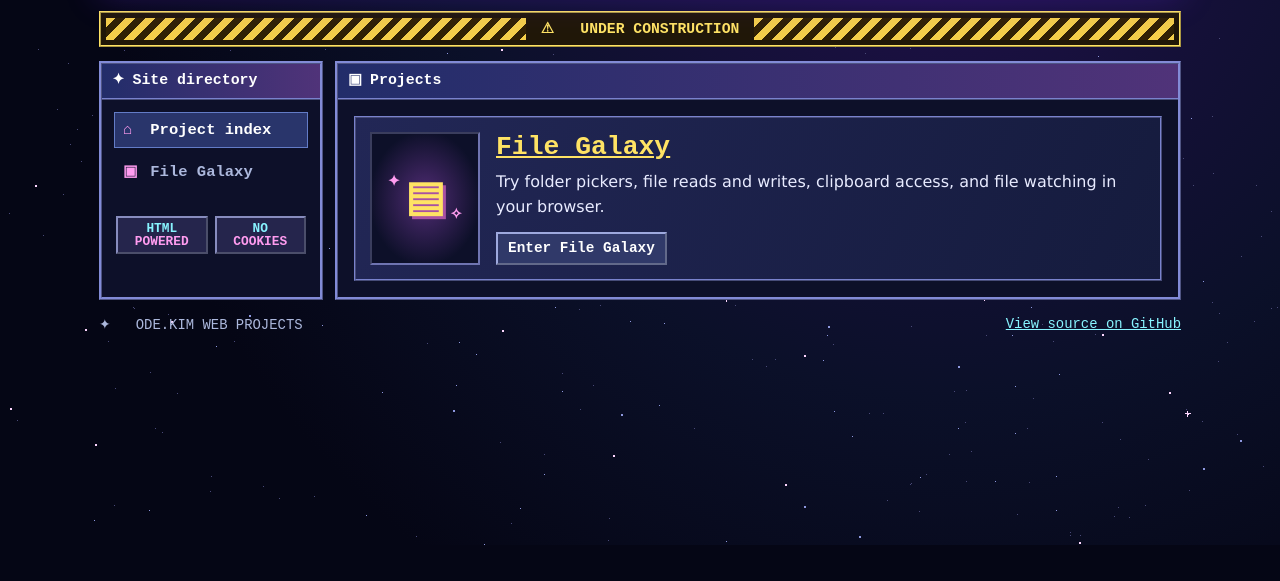
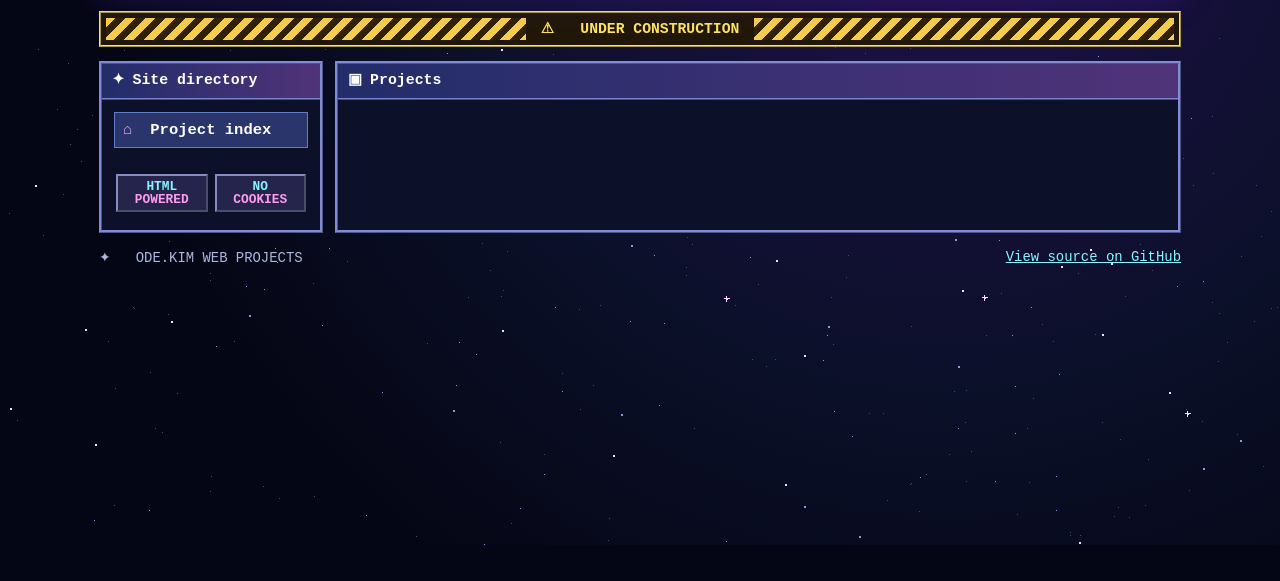
Before and after one commit to k-ode/builds, a plain HTML site: page index.html in a window 1280 px wide. Shown: the part 255-836 px from the top of the page. Drawn offline with Linux system fonts and the light colour scheme.

Commit message:
Generate the Builds project index on deploy

```diff
--- a/directory.css
+++ b/directory.css
@@ -29,6 +29,7 @@ main > .bar { margin: 0; }
 .project-art span:first-child { align-self: start; }
 .project-art span:last-child { align-self: end; }
 .project-copy h3 { margin: 0; font: bold 1.65rem/1.2 var(--mono); }
+.project-copy, .sidebar nav a { overflow-wrap: anywhere; }
 .project-copy h3 a { color: var(--yellow); }
 .project-copy h3 a:hover { color: white; }
 .project-copy p { margin: 7px 0 12px; color: var(--ink); }
--- a/index.html
+++ b/index.html
@@ -5,7 +5,7 @@
   <meta name="viewport" content="width=device-width, initial-scale=1">
   <meta name="description" content="The ode.kim builds directory. Explore small web projects and browser experiments.">
   <title>ode.kim Builds · Project Directory</title>
-  <link rel="stylesheet" href="web/file/style.css">
+  <link rel="stylesheet" href="site.css">
   <link rel="stylesheet" href="directory.css">
   <script src="stars.js" defer></script>
 </head>
@@ -33,7 +33,8 @@
         <div class="bar"><span aria-hidden="true">✦</span> Site directory</div>
         <nav aria-label="Site directory">
           <a href="./" aria-current="page"><span aria-hidden="true">⌂</span> Project index</a>
-          <a href="web/file/"><span aria-hidden="true">▣</span> File Galaxy</a>
+          <!-- project-nav:start -->
+          <!-- project-nav:end -->
         </nav>
         <div class="badges"><span>HTML<br><b>POWERED</b></span><span>NO<br><b>COOKIES</b></span></div>
       </aside>
@@ -41,16 +42,8 @@
       <main class="frame">
         <h2 class="bar"><span aria-hidden="true">▣</span> Projects</h2>
         <ul class="project-list">
-          <li>
-            <article class="project">
-              <div class="project-art" aria-hidden="true"><span>✦</span><span>▤</span><span>✧</span></div>
-              <div class="project-copy">
-                <h3><a href="web/file/">File Galaxy</a></h3>
-                <p>Try folder pickers, file reads and writes, clipboard access, and file watching in your browser.</p>
-                <a class="button project-link" href="web/file/">Enter File Galaxy</a>
-              </div>
-            </article>
-          </li>
+          <!-- project-list:start -->
+          <!-- project-list:end -->
         </ul>
       </main>
     </div>
```
Also changed, not shown: web/file/index.html (+2 -1 lines), web/file/lab.html (+1 -1 lines), .github/scripts/generate-index.mjs (added), site.css (renamed from web/file/style.css), 1 other file.
